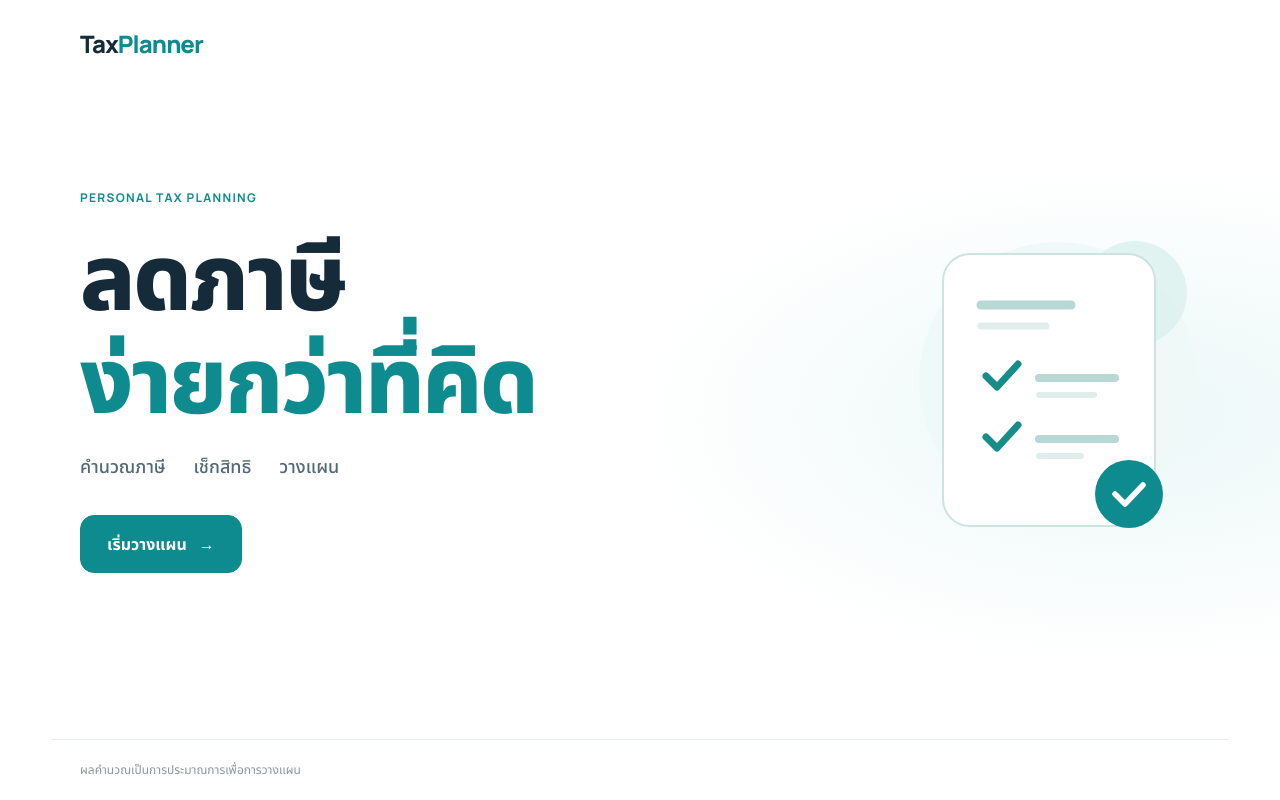
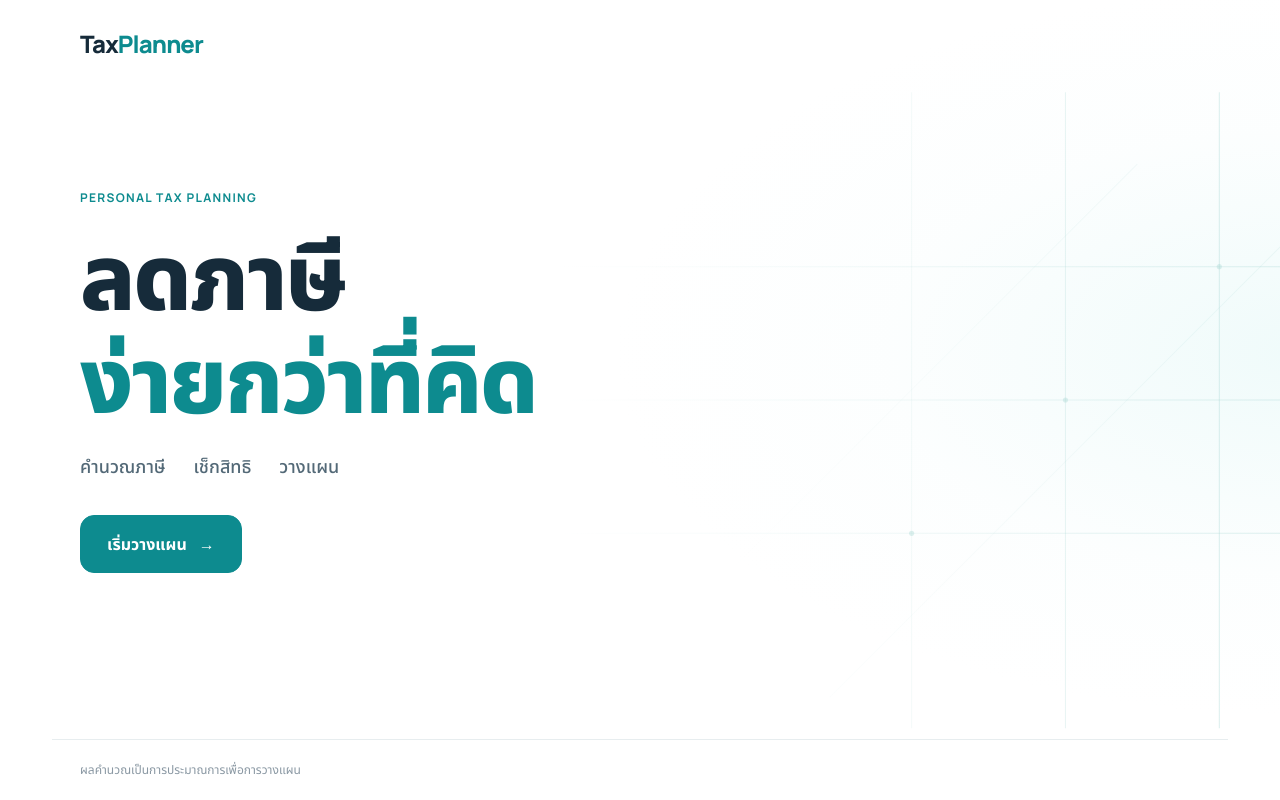
Before and after one commit to vidyaheng/taxplanner, a Next.js app: page / in a window 1280 px wide. Built offline with nearby package versions, Linux system fonts and the light colour scheme.

Commit message:
experiment(landing): A2 subtle background, remove checklist SVG

```diff
--- a/src/app/page.tsx
+++ b/src/app/page.tsx
@@ -24,10 +24,39 @@ export default async function Home({
       style={{
         fontFamily: `${manrope.style.fontFamily}, var(--font-thai), sans-serif`,
         backgroundImage:
-          "radial-gradient(ellipse 52% 42% at 88% 52%, #ebf8f7 0%, transparent 74%)",
+          "radial-gradient(ellipse 65% 55% at 102% 44%, rgba(214,244,243,0.38) 0%, rgba(238,250,250,0.17) 51%, transparent 83%)",
       }}
     >
-      <header className="mx-auto flex h-[88px] w-full max-w-[1176px] items-center px-7 max-sm:h-[76px] max-sm:px-[19px]">
+
+      {/* A2: widely spaced geometric rhythm, not a spreadsheet or blueprint. */}
+      <svg
+        className="pointer-events-none absolute inset-y-0 right-0 hidden h-full w-[64%] lg:block"
+        viewBox="0 0 940 780"
+        preserveAspectRatio="xMidYMid slice"
+        fill="none"
+        aria-hidden="true"
+        focusable="false"
+      >
+        <defs>
+          <linearGradient id="a2-grid-fade" x1="0" y1="0" x2="1" y2="0">
+            <stop offset="0%" stopColor="#A9D6D4" stopOpacity="0" />
+            <stop offset="52%" stopColor="#A9D6D4" stopOpacity="0.2" />
+            <stop offset="100%" stopColor="#A6D6D3" stopOpacity="0.4" />
+          </linearGradient>
+        </defs>
+        <g stroke="url(#a2-grid-fade)" strokeWidth="1">
+          <path d="M160 260L930 260M160 390L930 390M160 520L930 520" />
+          <path d="M360 90L360 710M510 90L510 710M660 90L660 710M810 90L810 710" />
+          <path d="M330 560L730 160M430 680L920 190" opacity="0.45" />
+        </g>
+        <g fill="#B0DBD7" opacity="0.42">
+          <circle cx="660" cy="390" r="2.5" />
+          <circle cx="810" cy="260" r="2.5" />
+          <circle cx="510" cy="520" r="2.5" />
+        </g>
+      </svg>
+
+      <header className="relative z-10 mx-auto flex h-[88px] w-full max-w-[1176px] items-center px-7 max-sm:h-[76px] max-sm:px-[19px]">
         <Link
           href="/"
           aria-label="TaxPlanner หน้าแรก"
@@ -37,7 +66,7 @@ export default async function Home({
         </Link>
       </header>
 
-      <section className="mx-auto grid min-h-[calc(100svh-164px)] w-full max-w-[1176px] flex-1 items-center gap-8 px-7 pb-[88px] pt-6 max-sm:min-h-[calc(100svh-146px)] max-sm:px-[19px] max-sm:pb-16 max-sm:pt-2 lg:grid-cols-[minmax(0,1fr)_300px] lg:gap-12">
+      <section className="relative z-10 mx-auto flex min-h-[calc(100svh-164px)] w-full max-w-[1176px] flex-1 items-center px-7 pb-[88px] pt-6 max-sm:min-h-[calc(100svh-146px)] max-sm:px-[19px] max-sm:pb-16 max-sm:pt-2">
         <div className="min-w-0 max-w-[760px]">
           {presentation ? (
             <div className="mb-8 max-w-xl">
@@ -89,34 +118,9 @@ export default async function Home({
           )}
         </div>
 
-        {/* Desktop-only visual trial: an abstract checklist, with no financial claims. */}
-        <div className="hidden items-center justify-center lg:flex" aria-hidden="true">
-          <svg
-            viewBox="0 0 300 360"
-            width="300"
-            height="360"
-            fill="none"
-            focusable="false"
-            className="h-auto w-full max-w-[300px]"
-          >
-            <circle cx="158" cy="179" r="139" fill="#EFF9F7" />
-            <circle cx="235" cy="91" r="52" fill="#D9F0ED" opacity="0.72" />
-            <rect x="43" y="52" width="212" height="272" rx="27" fill="white" stroke="#CDE3E0" strokeWidth="2" />
-            <path d="M81 103H171" stroke="#B7D8D4" strokeWidth="9" strokeLinecap="round" />
-            <path d="M81 124H146" stroke="#E0EEEB" strokeWidth="7" strokeLinecap="round" />
-            <path d="M86 174L97 185L118 162" stroke="#158D89" strokeWidth="7" strokeLinecap="round" strokeLinejoin="round" />
-            <path d="M139 176H215" stroke="#B7D8D4" strokeWidth="8" strokeLinecap="round" />
-            <path d="M139 193H194" stroke="#E0EEEB" strokeWidth="6" strokeLinecap="round" />
-            <path d="M86 235L97 246L118 223" stroke="#158D89" strokeWidth="7" strokeLinecap="round" strokeLinejoin="round" />
-            <path d="M139 237H215" stroke="#B7D8D4" strokeWidth="8" strokeLinecap="round" />
-            <path d="M139 254H181" stroke="#E0EEEB" strokeWidth="6" strokeLinecap="round" />
-            <circle cx="229" cy="292" r="34" fill="#0D8B8F" />
-            <path d="M215 292L225 302L243 283" stroke="white" strokeWidth="5.5" strokeLinecap="round" strokeLinejoin="round" />
-          </svg>
-        </div>
       </section>
 
-      <footer className="mx-auto w-full max-w-[1176px] border-t border-[#e7edef] px-7 py-[22px] text-xs text-[#8a98a3] max-sm:px-[19px]">
+      <footer className="relative z-10 mx-auto w-full max-w-[1176px] border-t border-[#e7edef] px-7 py-[22px] text-xs text-[#8a98a3] max-sm:px-[19px]">
         ผลคำนวณเป็นการประมาณการเพื่อการวางแผน
       </footer>
     </main>
```
